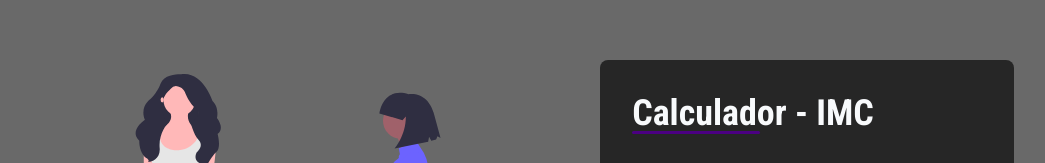
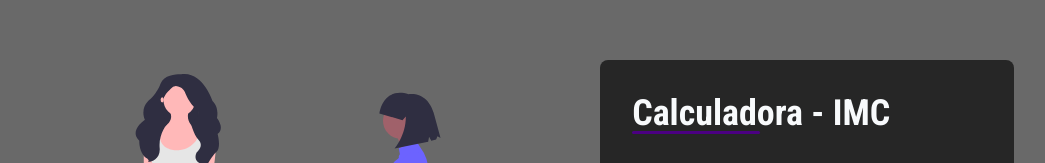
Before and after one commit to thomasrlessa/calculadoraimc, a plain HTML site: page index.html in a window 1280 px wide. Shown: the part 143-306 px from the top of the page, without its empty margins (117-1162 px from the left). Drawn offline with Linux system fonts and the light colour scheme.

Commit message:
Update index.html

```diff
--- a/index.html
+++ b/index.html
@@ -18,7 +18,7 @@
         <section id="calculator">
             <form id="form">
                 <h1 id="title">
-                    Calculador - IMC
+                    Calculadora - IMC
                 </h1>
 
                 <div class="input-box">
```
